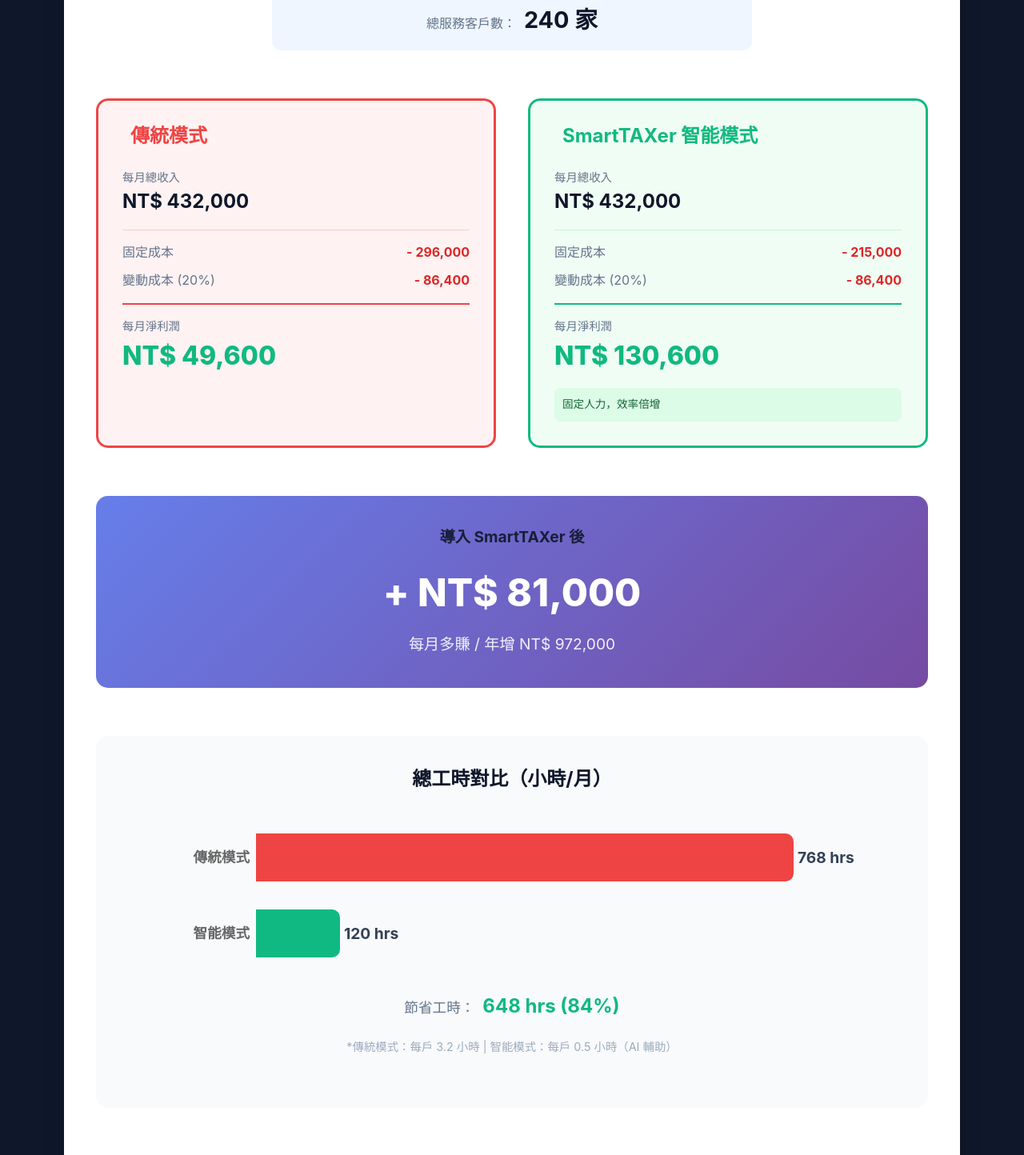
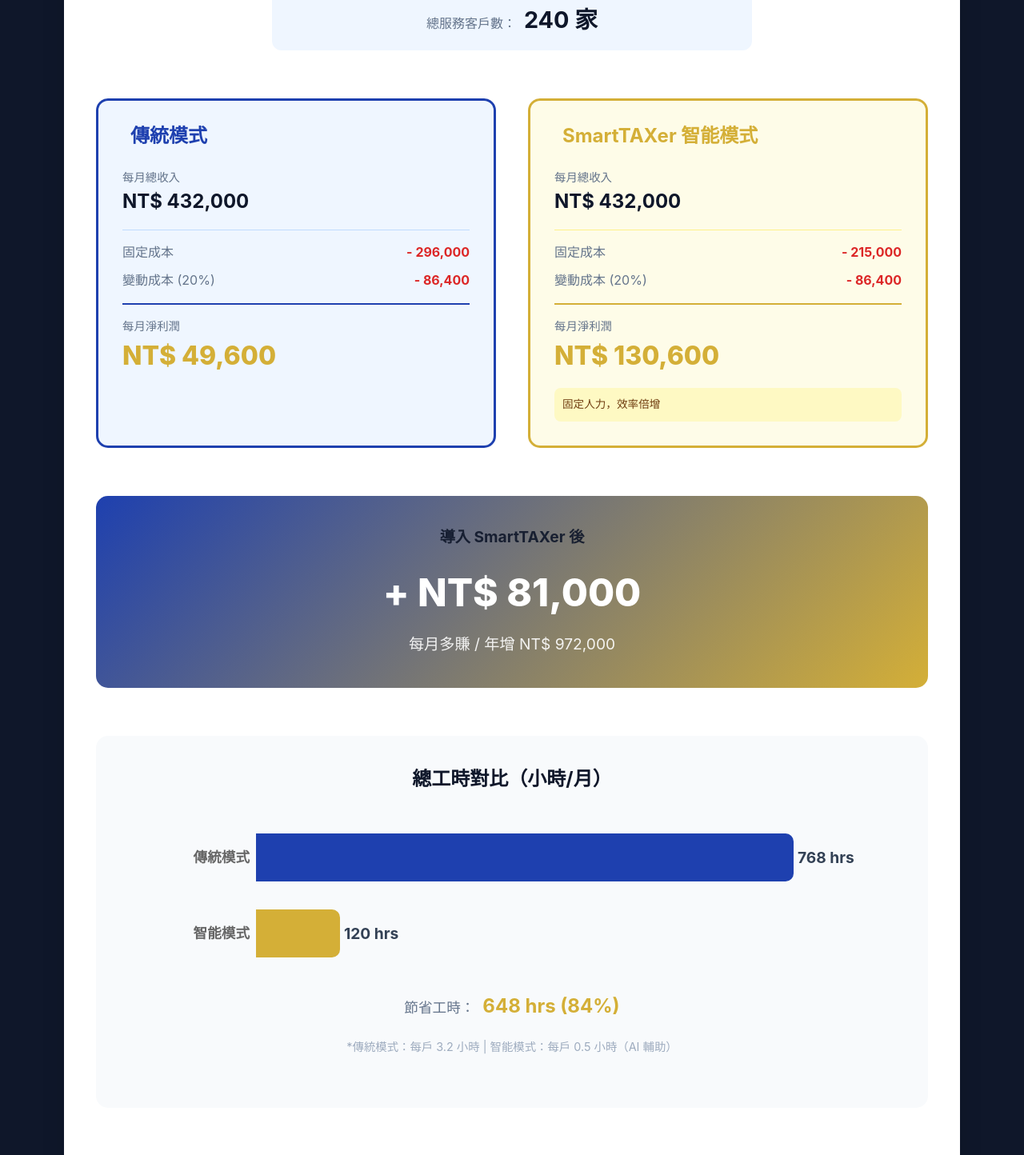
Before and after one commit to lgscvb/20251127-ai-tax, a React (Vite) app: page / in a window 1280 px wide. Shown: the part 3940-5384 px from the top of the page at 80% size. Built offline with nearby package versions, Linux system fonts and the light colour scheme.

Commit message:
Update ROI Calculator to professional business color scheme (deep blue + gold)

```diff
--- a/src/components/ROICalculator.jsx
+++ b/src/components/ROICalculator.jsx
@@ -34,8 +34,8 @@
 
     // Work hours comparison data
     const workHoursData = [
-        { name: '傳統模式', hours: Math.round(traditionalHours), fill: '#ef4444' },
-        { name: '智能模式', hours: Math.round(smartHours), fill: '#10b981' },
+        { name: '傳統模式', hours: Math.round(traditionalHours), fill: '#1e40af' },
+        { name: '智能模式', hours: Math.round(smartHours), fill: '#d4af37' },
     ];
 
     const profitDiff = smartProfit - traditionalProfit;
@@ -86,15 +86,15 @@
             {/* Comparison Cards */}
             <div style={{ display: 'grid', gridTemplateColumns: '1fr 1fr', gap: '40px', marginBottom: '60px' }}>
                 {/* Traditional Mode Card */}
-                <div style={{ background: '#fef2f2', padding: '30px', borderRadius: '15px', border: '3px solid #ef4444' }}>
-                    <h3 style={{ color: '#ef4444', marginBottom: '25px', fontSize: '1.5rem', display: 'flex', alignItems: 'center', gap: '10px' }}>
+                <div style={{ background: '#eff6ff', padding: '30px', borderRadius: '15px', border: '3px solid #1e40af' }}>
+                    <h3 style={{ color: '#1e40af', marginBottom: '25px', fontSize: '1.5rem', display: 'flex', alignItems: 'center', gap: '10px' }}>
                         <i className="fa-solid fa-user-clock"></i> 傳統模式
                     </h3>
                     <div style={{ marginBottom: '15px' }}>
                         <div style={{ color: '#64748b', fontSize: '0.9rem' }}>每月總收入</div>
                         <div style={{ fontSize: '1.5rem', fontWeight: 'bold', color: '#0f172a' }}>NT$ {revenue.toLocaleString()}</div>
                     </div>
-                    <div style={{ borderTop: '1px solid #fecaca', paddingTop: '15px', marginBottom: '15px' }}>
+                    <div style={{ borderTop: '1px solid #bfdbfe', paddingTop: '15px', marginBottom: '15px' }}>
                         <div style={{ display: 'flex', justifyContent: 'space-between', marginBottom: '10px' }}>
                             <span style={{ color: '#64748b' }}>固定成本</span>
                             <span style={{ color: '#dc2626', fontWeight: 'bold' }}>- {Math.round(traditionalFixedCost).toLocaleString()}</span>
@@ -104,29 +104,29 @@
                             <span style={{ color: '#dc2626', fontWeight: 'bold' }}>- {Math.round(traditionalVariableCost).toLocaleString()}</span>
                         </div>
                     </div>
-                    <div style={{ borderTop: '2px solid #ef4444', paddingTop: '15px' }}>
+                    <div style={{ borderTop: '2px solid #1e40af', paddingTop: '15px' }}>
                         <div style={{ color: '#64748b', fontSize: '0.9rem' }}>每月淨利潤</div>
-                        <div style={{ fontSize: '2rem', fontWeight: '800', color: traditionalProfit >= 0 ? '#10b981' : '#ef4444' }}>
+                        <div style={{ fontSize: '2rem', fontWeight: '800', color: traditionalProfit >= 0 ? '#d4af37' : '#dc2626' }}>
                             NT$ {Math.round(traditionalProfit).toLocaleString()}
                         </div>
                     </div>
                     {clientsPerEmployee < 30 && (
-                        <div style={{ marginTop: '15px', padding: '10px', background: '#fee2e2', borderRadius: '8px', fontSize: '0.85rem', color: '#991b1b' }}>
+                        <div style={{ marginTop: '15px', padding: '10px', background: '#dbeafe', borderRadius: '8px', fontSize: '0.85rem', color: '#1e3a8a' }}>
                             <i className="fa-solid fa-triangle-exclamation"></i> 人力閒置，成本增加 {((idleCostFactor - 1) * 100).toFixed(0)}%
                         </div>
                     )}
                 </div>
 
                 {/* Smart Mode Card */}
-                <div style={{ background: '#f0fdf4', padding: '30px', borderRadius: '15px', border: '3px solid #10b981' }}>
-                    <h3 style={{ color: '#10b981', marginBottom: '25px', fontSize: '1.5rem', display: 'flex', alignItems: 'center', gap: '10px' }}>
+                <div style={{ background: '#fefce8', padding: '30px', borderRadius: '15px', border: '3px solid #d4af37' }}>
+                    <h3 style={{ color: '#d4af37', marginBottom: '25px', fontSize: '1.5rem', display: 'flex', alignItems: 'center', gap: '10px' }}>
                         <i className="fa-solid fa-robot"></i> SmartTAXer 智能模式
                     </h3>
                     <div style={{ marginBottom: '15px' }}>
                         <div style={{ color: '#64748b', fontSize: '0.9rem' }}>每月總收入</div>
                         <div style={{ fontSize: '1.5rem', fontWeight: 'bold', color: '#0f172a' }}>NT$ {revenue.toLocaleString()}</div>
                     </div>
-                    <div style={{ borderTop: '1px solid #bbf7d0', paddingTop: '15px', marginBottom: '15px' }}>
+                    <div style={{ borderTop: '1px solid #fef08a', paddingTop: '15px', marginBottom: '15px' }}>
                         <div style={{ display: 'flex', justifyContent: 'space-between', marginBottom: '10px' }}>
                             <span style={{ color: '#64748b' }}>固定成本</span>
                             <span style={{ color: '#dc2626', fontWeight: 'bold' }}>- {Math.round(smartFixedCost).toLocaleString()}</span>
@@ -136,20 +136,20 @@
                             <span style={{ color: '#dc2626', fontWeight: 'bold' }}>- {Math.round(smartVariableCost).toLocaleString()}</span>
                         </div>
                     </div>
-                    <div style={{ borderTop: '2px solid #10b981', paddingTop: '15px' }}>
+                    <div style={{ borderTop: '2px solid #d4af37', paddingTop: '15px' }}>
                         <div style={{ color: '#64748b', fontSize: '0.9rem' }}>每月淨利潤</div>
-                        <div style={{ fontSize: '2rem', fontWeight: '800', color: '#10b981' }}>
+                        <div style={{ fontSize: '2rem', fontWeight: '800', color: '#d4af37' }}>
                             NT$ {Math.round(smartProfit).toLocaleString()}
                         </div>
                     </div>
-                    <div style={{ marginTop: '15px', padding: '10px', background: '#dcfce7', borderRadius: '8px', fontSize: '0.85rem', color: '#166534' }}>
+                    <div style={{ marginTop: '15px', padding: '10px', background: '#fef9c3', borderRadius: '8px', fontSize: '0.85rem', color: '#713f12' }}>
                         <i className="fa-solid fa-check-circle"></i> 固定人力，效率倍增
                     </div>
                 </div>
             </div>
 
             {/* Profit Comparison */}
-            <div style={{ background: 'linear-gradient(135deg, #667eea 0%, #764ba2 100%)', padding: '40px', borderRadius: '15px', textAlign: 'center', marginBottom: '60px', color: '#fff' }}>
+            <div style={{ background: 'linear-gradient(135deg, #1e40af 0%, #d4af37 100%)', padding: '40px', borderRadius: '15px', textAlign: 'center', marginBottom: '60px', color: '#fff' }}>
                 <h3 style={{ fontSize: '1.2rem', marginBottom: '20px', opacity: 0.9 }}>導入 SmartTAXer 後</h3>
                 <div style={{ fontSize: '3rem', fontWeight: '800', marginBottom: '10px' }}>
                     {profitDiff >= 0 ? '+' : ''} NT$ {Math.round(profitDiff).toLocaleString()}
@@ -183,7 +183,7 @@
                 </div>
                 <div style={{ textAlign: 'center', fontSize: '1.1rem' }}>
                     <span style={{ color: '#64748b' }}>節省工時：</span>
-                    <span style={{ color: '#10b981', fontWeight: 'bold', fontSize: '1.5rem', marginLeft: '10px' }}>
+                    <span style={{ color: '#d4af37', fontWeight: 'bold', fontSize: '1.5rem', marginLeft: '10px' }}>
                         {Math.round(hoursSaved).toLocaleString()} hrs ({((hoursSaved / traditionalHours) * 100).toFixed(0)}%)
                     </span>
                 </div>
```
